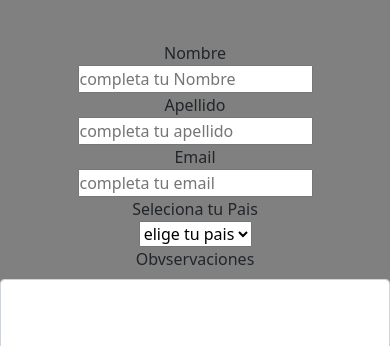
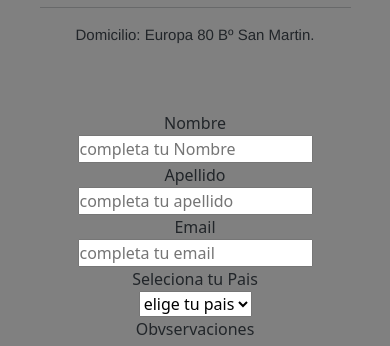
Before and after one commit to ShannonEchegaray/mpprueba, a website: page page/contactos.html in a window 390 px wide. Shown: the part 556-902 px from the top of the page. Drawn offline with nearby package versions, Linux system fonts and the light colour scheme.

Commit message:
prueba mp

```diff
--- a/page/contactos.html
+++ b/page/contactos.html
@@ -64,6 +64,7 @@
     <main class="mainContactos">
 
 
+    <div class="divGcontactos">
       <div class="divContactos">
         <h2 class="h1Contactos">
           Para mayor infomacion ponete en contactos con nosotros.
@@ -81,8 +82,6 @@
         Domicilio: Europa 80 Bº San Martin.
         </p>
       </div>
-
-<section class="seccion1Contactos">
 
       <form class="formContactos" >
           <fieldset>
@@ -133,6 +132,7 @@ Domicilio: Europa 80 Bº San Martin.
          </fieldset>
           </form>
         </section>
+    </div>
 
       </main>
 
--- a/scss/components/_mainInicio.scss
+++ b/scss/components/_mainInicio.scss
@@ -27,8 +27,11 @@
 
 .mainContactos{
     background-color: gray;
-
     width: 100%;
+    min-height: 70vh;
+    display: flex;
+    flex-flow: column nowrap;
+    justify-content: center;
    }
 
 
@@ -41,28 +44,36 @@
         align-items: center;
 
    }
+   .divGcontactos{
+       margin-top: 50px;
+       display: flex;
+       flex-flow: row nowrap;
+   }
+
    .divContactos{
-    width: 100%;
+        width: 50%;
         padding: 20px;
+        padding-top: 40px;
+
         .h2Contactos{
             font-size: 40px;
             color: yellow;
             text-align: center;
             font-family: 'Segoe UI', Tahoma, Geneva, Verdana, sans-serif;
-
         }
     }
 
 
    .pContactos{
-       width: 100%;
+    text-align: center;
     font-size: 15px;
     font-family: 'Franklin Gothic Medium', 'Arial Narrow', Arial, sans-serif;
 
     }
 
    .formContactos{
-       width: 100%;
+       width: 50%;
+       padding: 20px;
        display: flex;
        justify-content: center;
        align-items: center;
@@ -70,7 +81,6 @@
            text-align: center;
            align-items: center;
        }
-
     }
 
      @media screen and (min-width:72px ) and ( max-width: 720px){
@@ -83,7 +93,19 @@
 
 
        }
+    .divGcontactos{
+        flex-flow: column;
+        align-items: center;
+    }
 
+    .formContactos{
+        width: 90%;
+     }
+
+     .divContactos{
+        width: 90%;
+        padding: 20px;
+    }
 
     }
 
```
Also changed, not shown: style/main.css.css, 2 other files. Lines whose indentation alone changed are shown as unchanged.
